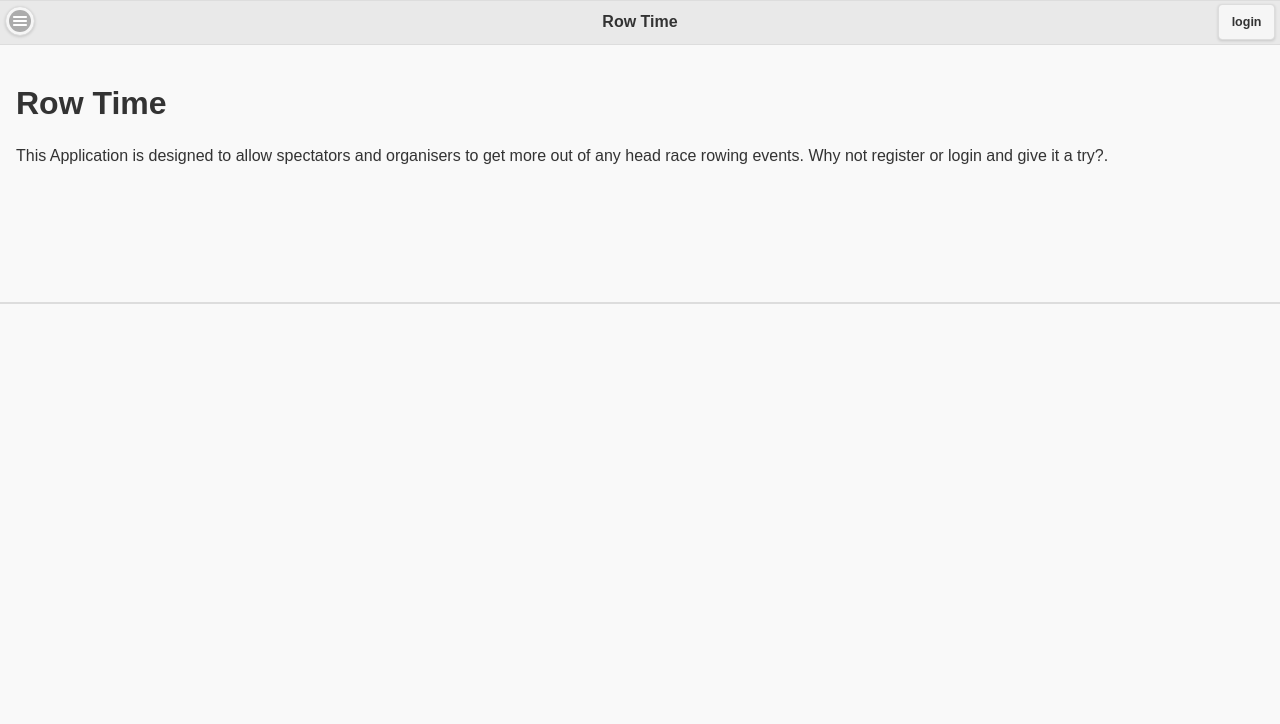
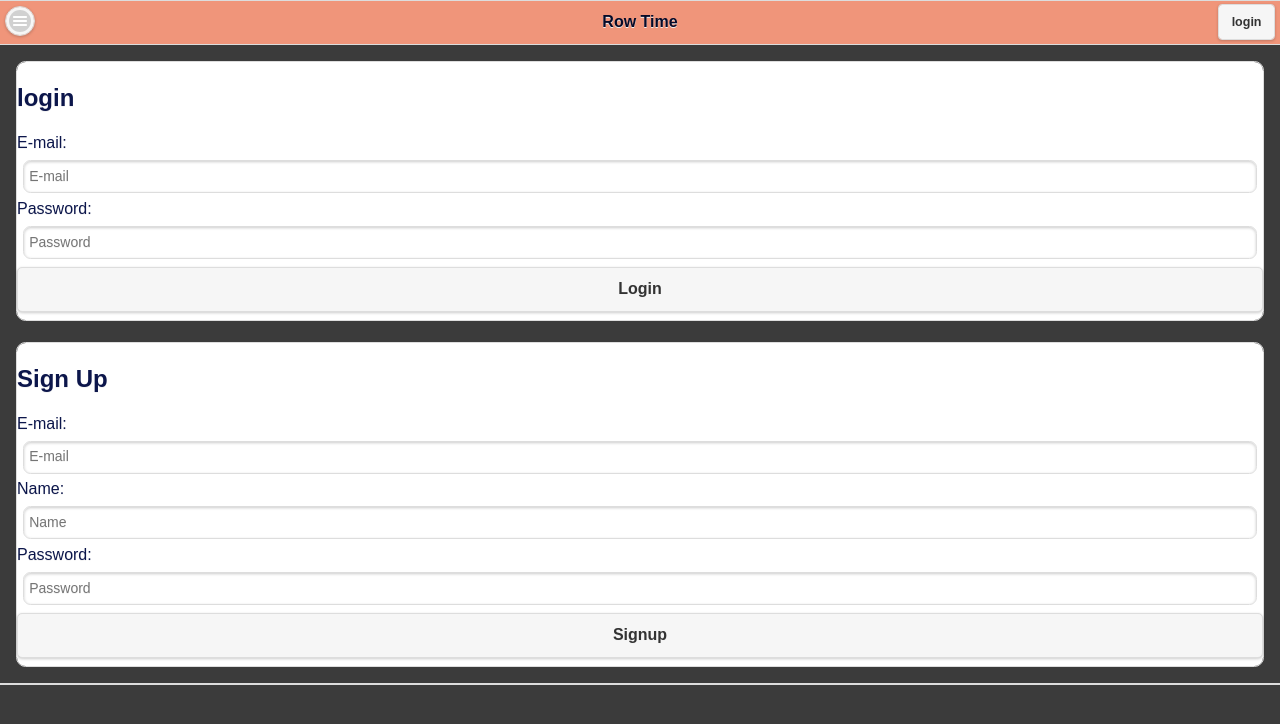
Before and after one commit to ventisep/RowTime, a Python web app: template templates/rcn_login.html in a window 1280 px wide. Shown: the top 724 px of the page. Run offline with Jinja, Linux system fonts and the light colour scheme; the template is opened without the code that fills it, so the values that code supplies are empty.

Commit message:
added login

```diff
--- a/templates/rcn_login.html
+++ b/templates/rcn_login.html
@@ -4,7 +4,9 @@
   <meta charset="utf-8">
   <meta name="Paul Ventisei" content="Rowing Times">
   <meta name="viewport" content="width=device-width, initial-scale=1, user-scalable=no">
-  <link rel="stylesheet" href="jquery/jquery.mobile-1.4.5.min.css"/>
+  <link rel="stylesheet" href="jquery/RowTimeTheme.min.css" />
+  <link rel="stylesheet" href="jquery/jquery.mobile.icons.min.css" />
+  <link rel="stylesheet" href="jquery/jquery.mobile.structure-1.4.5.min.css" />
   <script src="jquery/jquery-1.11.3.min.js"></script>
   <script src="jquery/jquery.mobile-1.4.5.min.js"></script>
   <meta name="apple-mobile-web-app-capable" content="yes">
@@ -22,17 +24,29 @@
 
     <div data-role="main" class="ui-content jqm-content jqm-fullwidth">
 
-      <h1>Row Time</h1>
+      <form data-ajax="false" class="ui-body-a ui-corner-all" method="post" action="/login">
+
+        <h2>login</h2>
+
+            <label for="email">E-mail:</label>
+            <input type="text" placeholder="E-mail" id="login-signup-style" name="email" class="login_text-box2" value = "" data-clear-btn="true" data-mini="true">
 
 
-    <div data-demo-html="#home"></div><!--/demo-html -->
+            <label for="password">Password:</label>
+            <input type="password" placeholder="Password" id="login-signup-style" name="password" class="login_text-box" data-clear-btn="true" autocomplete="off" data-mini="true">
 
-        <p>This Application is designed to allow spectators and organisers to get more out of any head race rowing events.  Why not register or login and give it a try?.</p>
-        <br>
-        <br>
-        <br>
-        <br>
-        <br>
+            <input type="submit" value="Login" id="login-button">
+      </form><br>
+      <form data-ajax="false" class="ui-body-a ui-corner-all" method="post" action="/signup">
+          <h2>Sign Up</h2>
+            <label for="email2">E-mail:</label>
+            <input type="text" placeholder="E-mail" id="login-signup-style" name="email2" class="login_text-box2" data-clear-btn="true" data-mini="true">
+            <label for="name">Name:</label>
+            <input type="text" placeholder="Name" id="login-signup-style" name="name" class="login_text-box2" data-clear-btn="true" data-mini="true">
+            <label for="password2">Password:</label>
+            <input type="password" placeholder="Password" id="login-signup-style" name="password2" class="login_text-box" data-clear-btn="true" autocomplete="off" data-mini="true">
+            <input type="submit" id="signup-button" value="Signup">
+      </form>
 
     </div><!-- /content -->
     <div data-role="footer">
@@ -107,8 +121,5 @@
 
     </div><!-- /content -->
   </div><!-- /page -->
-
-<footer>
-</footer>
 </body>
 </html>
```
Also changed, not shown: js/rcn_detail_script.js (+7 -3 lines), images/blade-icons/Bedford-Girls-School-RC.gif (renamed from images/blade-icons/Bedford Girls School RC.gif), images/blade-icons/Bedford-RC.gif (renamed from images/blade-icons/Bedford RC.gif), images/blade-icons/Bedford-School-BC.gif (renamed from images/blade-icons/Bedford School BC.gif), images/blade-icons/Emanuel-School-RC.gif (renamed from images/blade-icons/Emanuel School RC.gif), images/blade-icons/Guilford-RC.gif (renamed from images/blade-icons/Guilford RC.gif), images/blade-icons/Lady-Rohesia-BC.gif (renamed from images/blade-icons/Lady Rohesia BC.gif), images/blade-icons/Nemisis-BC.gif (renamed from images/blade-icons/Nemisis BC.gif), images/blade-icons/Oundle-Town-RC.gif (renamed from images/blade-icons/Oundle Town RC.gif), images/blade-icons/St-Neots-RC.gif (renamed from images/blade-icons/St Neots RC.gif), images/blade-icons/Sudbury-RC.gif (renamed from images/blade-icons/Sudbury RC.gif), images/blade-icons/cantabrigan-RC.gif (renamed from images/blade-icons/cantabrigan RC.gif), images/blade-icons/marlow-RC.gif (renamed from images/blade-icons/marlow RC.gif). Lines whose indentation alone changed are shown as unchanged.
